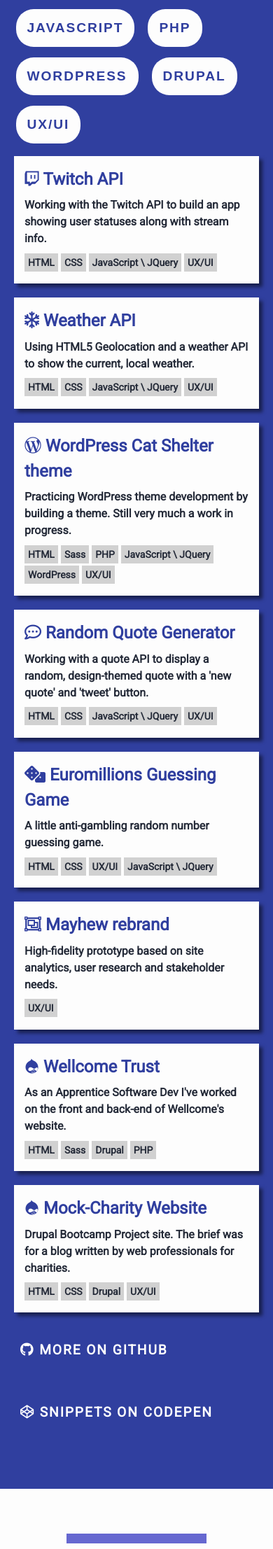
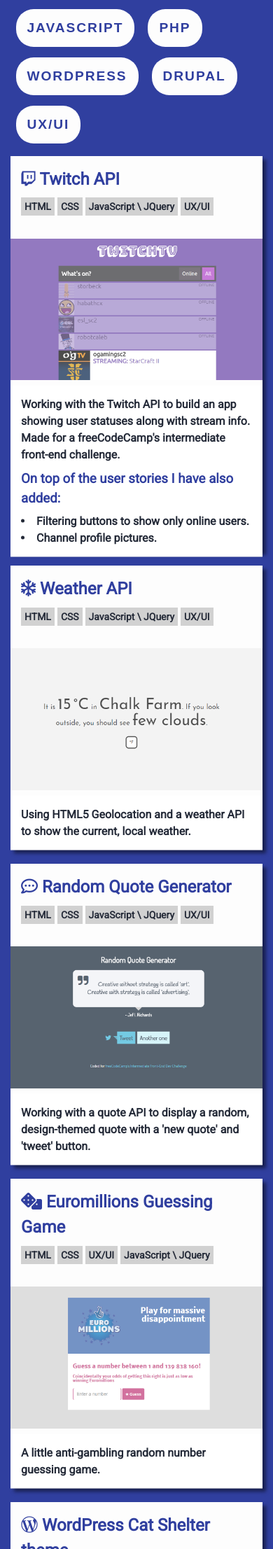
Before and after one commit to krisztin/krisztin.github.io, a Jekyll site: the page built from index.md, in a window 390 px wide. Shown: the part 1302-3515 px from the top of the page at 70% size. Built offline with Jekyll 4.4.1, drawn with Linux system fonts in a browser that asks for light colours; nearby versions of some CDN libraries; some of the changed text lies outside the part shown.

Commit message:
projects - adding pictures and a little reorg

```diff
--- a/_includes/home-projects.html
+++ b/_includes/home-projects.html
@@ -10,39 +10,76 @@
     <button class="btn btn-light" onclick="filterProjects('drupal')"> Drupal</button>
     <button class="btn btn-light" onclick="filterProjects('uxui')"> UX/UI</button>
   </div>
-  <div class="flex-container projects">
-    <article class="project-card" data-tech="html css js uxui">
-      <a href="https://codepen.io/krisztiiin/full/wrVWZJ/" target="_blank">
-        <h2>
-          <i class="fab fa-twitch"></i> Twitch API</h2>
-        <p>Working with the Twitch API to build an app showing user statuses along with stream info.</p>
-        <div class="tags">
-          <h4 class="tag">HTML</h4>
-          <h4 class="tag">CSS</h4>
-          <h4 class="tag">JavaScript \ JQuery</h4>
-          <h4 class="tag">UX/UI</h4>
-      </a>
-      </div>
-    </article>
-    <article class="project-card" data-tech="html css js uxui">
-      <a href="https://krisztin.github.io/projects/fcc-weather/" target="_blank">
-        <h2>
-          <i class="fas fa-snowflake"></i> Weather API</h2>
-        <p>Using HTML5 Geolocation and a weather API to show the current, local weather.</p>
+  <div class="flex-container">
+    <article class="project-card picturebg" data-tech="html css js uxui">
+      <a href="https://codepen.io/krisztiiin/full/wrVWZJ/" target="_blank" rel="noopener">
+        <header class="pad">
+          <h2><i class="fab fa-twitch"></i> Twitch API</h2>
           <div class="tags">
             <h4 class="tag">HTML</h4>
             <h4 class="tag">CSS</h4>
             <h4 class="tag">JavaScript \ JQuery</h4>
             <h4 class="tag">UX/UI</h4>
           </div>
+        </header>
+        <img src="../assets/img/project_twitch.jpg" alt="screenshot of twitch app">
+        <div class="project-description pad">
+          <p>Working with the Twitch API to build an app showing user statuses along with stream info. Made for a freeCodeCamp's intermediate front-end challenge.</p>
+          <h3>On top of the user stories I have also added:</h3>
+            <li>Filtering buttons to show only online users.</li>
+            <li>Channel profile pictures.</li>
+        </div>
       </a>
     </article>
-    <article class="project-card" data-tech="css js html php wp uxui">
+    <article class="project-card picturebg" data-tech="html css js uxui">
+      <a href="https://krisztin.github.io/projects/fcc-weather/" target="_blank">
+        <header class="pad">
+          <h2><i class="fas fa-snowflake"></i> Weather API</h2>
+          <div class="tags">
+            <h4 class="tag">HTML</h4>
+            <h4 class="tag">CSS</h4>
+            <h4 class="tag">JavaScript \ JQuery</h4>
+            <h4 class="tag">UX/UI</h4>
+          </div>
+        </header>
+        <img src="../assets/img/project_weather.png" alt="screenshot of weather site">
+        <p class="project-description pad">Using HTML5 Geolocation and a weather API to show the current, local weather.</p>
+      </a>
+    </article>
+    <article class="project-card picturebg" data-tech="uxui css html js">
+      <a href="https://codepen.io/krisztiiin/full/boByVw/" target="_blank" rel="noopener">
+        <header class="pad">
+          <h2><i class="far fa-comment-dots"></i> Random Quote Generator</h2>
+          <div class="tags">
+            <h4 class="tag">HTML</h4>
+            <h4 class="tag">CSS</h4>
+            <h4 class="tag">JavaScript \ JQuery</h4>
+            <h4 class="tag">UX/UI</h4>
+          </div>
+        </header>
+        <img src="../assets/img/project_random.png" alt="screenshot of the random quote generator">
+        <p class="project-description pad">Working with a quote API to display a random, design-themed quote with a 'new quote' and 'tweet' button.</p>
+      </a>
+    </article>
+    <article class="project-card picturebg" data-tech="html css uxui js">
+      <a href="https://codepen.io/krisztiiin/pen/jzvNJK" target="_blank" rel="noopener">
+        <header class="pad">
+          <h2><i class="fas fa-dice"></i> Euromillions Guessing Game</h2>
+          <div class="tags">
+            <h4 class="tag">HTML</h4>
+            <h4 class="tag">CSS</h4>
+            <h4 class="tag">UX/UI</h4>
+            <h4 class="tag">JavaScript \ JQuery</h4>
+          </div>
+        </header>
+        <img src="../assets/img/project_euro.png" alt="screenshot of the euromillions game">
+        <p class="project-description pad">A little anti-gambling random number guessing game.</p>
+      </a>
+    </article>
+    <article class="project-card picturebg" data-tech="css js html php wp uxui">
         <a href="https://github.com/krisztin/wp-shelter-theme" target="_blank">
-        <h2>
-          <i class="fab fa-wordpress-simple"></i> WordPress Cat Shelter theme</h2>
-
-        <p>Practicing WordPress theme development by building a theme. Still very much a work in progress.</p>
+          <header class="pad">
+            <h2><i class="fab fa-wordpress-simple"></i> WordPress Cat Shelter theme</h2>
             <div class="tags">
                 <h4 class="tag">HTML</h4>
                 <h4 class="tag">Sass</h4>
@@ -51,50 +88,19 @@
                 <h4 class="tag">WordPress</h4>
                 <h4 class="tag">UX/UI</h4>
               </div>
-      </a>
-    </article>
-    <article class="project-card" data-tech="uxui css html js">
-      <a href="https://codepen.io/krisztiiin/full/boByVw/" target="_blank">
-        <h2>
-          <i class="far fa-comment-dots"></i> Random Quote Generator</h2>
-
-        <p>Working with a quote API to display a random, design-themed quote with a 'new quote' and 'tweet' button.</p>
-        <div class="tags">
-          <h4 class="tag">HTML</h4>
-          <h4 class="tag">CSS</h4>
-          <h4 class="tag">JavaScript \ JQuery</h4>
-          <h4 class="tag">UX/UI</h4>
+          </header>
+          <img src="../assets/img/proj_catshelter.jpg" alt="screenshot of catshelter wordpress site">
+          <div class="project-description pad">
+            <p>Practicing WordPress theme development by building a theme. I have learned about WordPress functions, the hierarchy and creating and adding a template-part amongst many other things. If you are interested in the code and a more detailed documentation click away.</p>
+            <p><em>Still very much a work in progress.</em></p>
           </div>
         </a>
       </article>
-    <article class="project-card" data-tech="html css ux/ui js">
-      <a href="https://codepen.io/krisztiiin/pen/jzvNJK" target="_blank">
-        <h2>
-          <i class="fas fa-dice"></i> Euromillions Guessing Game</h2>
-        <p>A little anti-gambling random number guessing game.</p>
-        <div class="tags">
-          <h4 class="tag">HTML</h4>
-          <h4 class="tag">CSS</h4>
-          <h4 class="tag">UX/UI</h4>
-          <h4 class="tag">JavaScript \ JQuery</h4>
   </div>
-      </a>
-    </article>
-    <article class="project-card" data-tech="uxui">
-      <a href="https://projects.invisionapp.com/share/BWIQXA0H4QV#/screens" target="_blank">
-        <h2>
-          <i class="far fa-object-group"></i> Mayhew rebrand</h2>
-
-        <p>High-fidelity prototype based on site analytics, user research and stakeholder needs.</p>
-        <div class="tags">
-          <h4 class="tag">UX/UI</h4>
-        </div>
-      </a>
-    </article>
-    <article class="project-card" data-tech="html css php drupal">
-      <a href="https://wellcome.ac.uk/" target="_blank">
-        <h2>
-          <i class="fab fa-drupal"></i> Wellcome Trust</h2>
+  <div class="flex-container">
+    <article class="project-card website-card" data-tech="html css php drupal">
+      <a href="https://wellcome.ac.uk/" target="_blank" rel="noopener">
+        <h2><i class="fab fa-drupal"></i> Wellcome Trust</h2>
         <p>As an Apprentice Software Dev I've worked on the front and back-end of Wellcome's website.</p>
         <div class="tags">
           <h4 class="tag">HTML</h4>
@@ -104,22 +110,19 @@
         </div>
       </a>
     </article>
-    <article class="project-card" data-tech="html css drupal uxui">
-      <a href="http://dev-appcharity.pantheonsite.io/" target="_blank">
-        <h2>
-          <i class="fab fa-drupal"></i> Mock-Charity Website</h2>
-        <p>Drupal Bootcamp Project site. The brief was for a blog written by web professionals for charities.</p>
+    <article class="project-card website-card" data-tech="uxui wp">
+      <a href="https://themayhew.org" target="_blank" rel="noopener">
+        <h2><i class="fab fa-wordpress-simple"></i> Mayhew Animal Home</h2>
+        <p>For two yearssite analytics, user research and stakeholder needs.</p>
         <div class="tags">
-          <h4 class="tag">HTML</h4>
-          <h4 class="tag">CSS</h4>
-          <h4 class="tag">Drupal</h4>
-          <h4 class="tag">UX/UI</h4>
+          <h4 class="tag">WordPress</h4>
+          <h4 class="tag">UI/UX</h4>
         </div>
       </a>
     </article>
   </div>
   <footer>
-    <a href="https://github.com/krisztin/projects" target="_blank" class="btn btn-light-text" rel="noopener">
+    <a href="https://github.com/krisztin" target="_blank" class="btn btn-light-text">
       <i class="fab fa-github"></i> More on Github
     </a>
     <a class="btn btn-light-text" href="https://codepen.io/krisztiiin/" target="_blank" aria-label="codepen profile" rel="noopener">
--- a/_sass/minima/_home.scss
+++ b/_sass/minima/_home.scss
@@ -6,6 +6,8 @@
   display: -webkit-box;
   display: -ms-flexbox;
   display: flex;
+  -webkit-box-pack: center;
+  -ms-flex-pack: center;
   justify-content: center;
   -ms-flex-wrap: wrap;
   flex-wrap: wrap;
@@ -16,14 +18,12 @@
 }
 
 .project-card {
+  margin: $spacing-unit/3 $spacing-unit/6;
   background: $colour-white;
   -webkit-box-shadow: 5px 5px 5px 0px rgba(0, 0, 0, 0.5);
   box-shadow: 5px 5px 5px 0px rgba(0, 0, 0, 0.5);
-  display: none;
-  margin: $spacing-unit/3 $spacing-unit/6;
-  padding: $spacing-unit/2;
-  -ms-flex-preferred-size: 200px;
-  min-width: 200px;
+  -ms-flex-preferred-size: 400px;
+  min-width: 400px;
   -webkit-box-flex: 1;
   -ms-flex: 1;
   flex: 1;
@@ -40,12 +40,66 @@
     font-weight: bold;
   }
   &:hover {
-    -webkit-transform: scale(1.02);
-    transform: scale(1.02);
+    -webkit-transform: scale(1.01);
+    transform: scale(1.01);
+    .project-description {
+      /*account for padding*/
+      -webkit-transform: translatey($spacing-unit/4);
+      transform: translatey($spacing-unit/4);
+      opacity: 1;
+    }
+    img {
+      opacity: 1;
+    }
   }
   a {
     color: $text-color;
     text-decoration: none;
+  }
+  img {
+    width: 100%;
+    opacity: 0.7;
+  }
+}
+
+.website-card,
+.pad {
+  padding: $spacing-unit/2;
+}
+
+.picturebg {
+  position: relative;
+  -webkit-transition: -webkit-transform .3s;
+  transition: -webkit-transform .3s;
+  transition: transform .3s;
+  transition: transform .3s, -webkit-transform .3s;
+}
+
+.project-description {
+  position: absolute;
+  bottom: 0;
+  left: 0;
+  right: 0;
+  -webkit-transform: translatey(50%);
+  transform: translatey(50%);
+  opacity: 0;
+  -webkit-transition: -webkit-transform 1s;
+  transition: -webkit-transform 1s;
+  transition: transform 1s;
+  transition: transform 1s, -webkit-transform 1s;
+  background: #fff;
+}
+
+@media screen and (max-width: 700px) {
+  .project-description {
+    position: static;
+    -webkit-transform: translatey($spacing-unit/4);
+    transform: translatey($spacing-unit/4);
+    opacity: 1;
+  }
+  .project-card {
+    -ms-flex-preferred-size: 100%;
+    min-width: 100%;
   }
 }
 
@@ -62,20 +116,6 @@
   background-color: $colour-grey-2;
   color: $text-color;
   display: inline;
-}
-
-.relativity {
-  svg {
-    position: absolute;
-    z-index: -1;
-    height: 400px;
-    max-width: 70%;
-    right: 0px;
-    bottom: -10px;
-    path {
-      fill: $colour-primary;
-    }
-  }
 }
 
 .tech {
```
Also changed, not shown: assets/img/proj_catshelter.jpg (added), assets/img/project_euro.png (added), assets/img/project_random.png (added), assets/img/project_twitch.jpg (added), assets/img/project_weather.png (added). Lines whose indentation alone changed are shown as unchanged.
